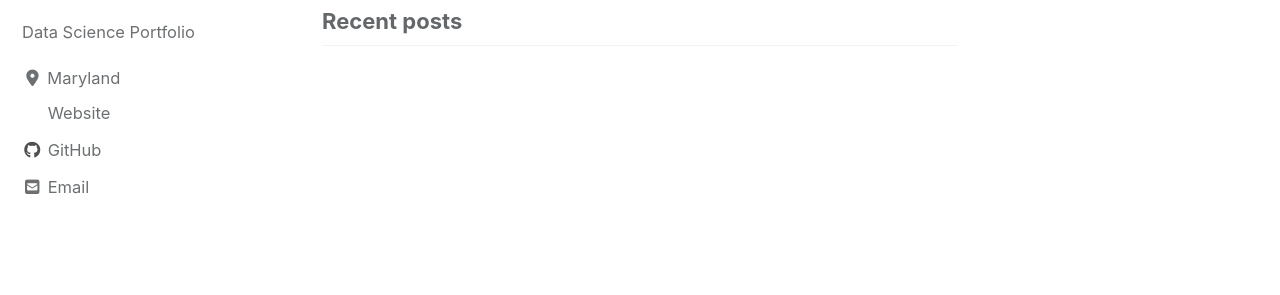
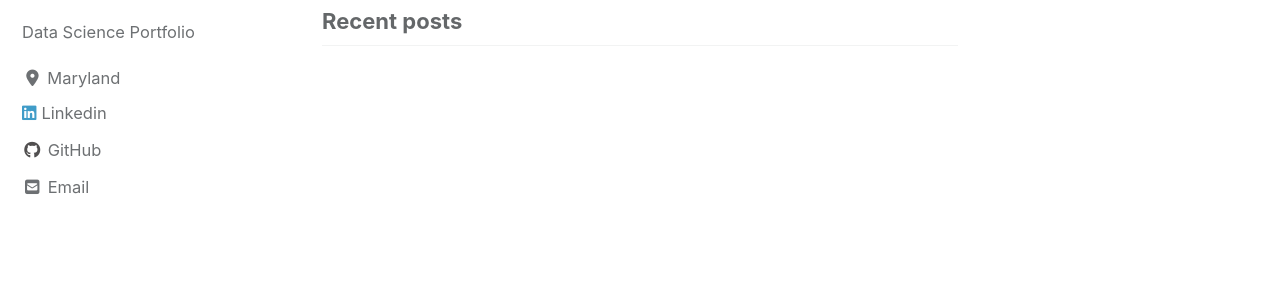
Before and after one commit to KwasiArhin/KwasiArhin.github.io_old, a Jekyll site: the page built from index.html, in a window 1280 px wide. Shown: the part 134-429 px from the top of the page. Built offline with Jekyll 4.4.1, drawn with Linux system fonts in a browser that asks for light colours; cached includes are drawn as plain includes; nearby versions of some CDN libraries; the list of posts is cut into pages by our own code.

Commit message:
font awesome changes

```diff
--- a/_config.yml
+++ b/_config.yml
@@ -102,8 +102,8 @@ author:
     - label: "Email"
       icon: "fas fa-fw fa-envelope-square"
       #url: mailto:kwasiarhin@gmail.com
-    - label: "Website"
-      icon: "fab fa-fw fa-linkedin-square"
+    - label: "Linkedin"
+      icon: "fab fa-linkedin"
       url: "https://www.linkedin.com/in/kwasiarhin/"
     - label: "Twitter"
       icon: "fab fa-fw fa-twitter-square"
```
